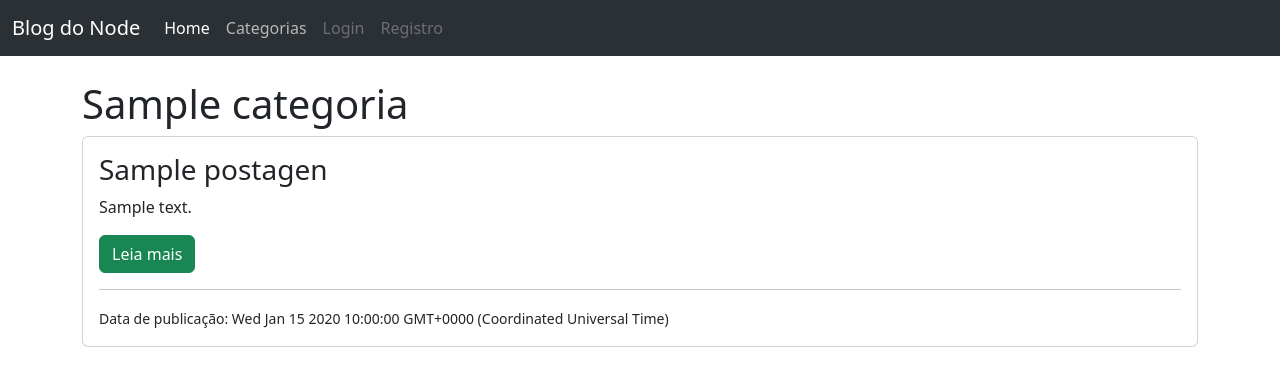
After one commit to KennedyMelo/Blog-do-Node, a Node server app: a page that uses views/partials/_navbar.handlebars in a window 1280 px wide. The commit adds this page. Shown: the top 386 px of the page. Run offline with Node 20, Linux system fonts and the light colour scheme; tables that the repository leaves empty hold one stand-in row (values such as "Sample post"); some libraries are stand-ins or nearby versions.

Commit message:
feat(categorias): create categorias page

```diff
--- a/app.js
+++ b/app.js
@@ -10,6 +10,8 @@
   const flash = require("connect-flash")
   require("./models/Postagem")
   const Postagem = mongoose.model("postagens")
+  require("./models/Categoria")
+  const Categoria = mongoose.model("categorias")
 //Configurações
   // Sessão
     app.use(session({
@@ -67,11 +69,38 @@
       res.redirect("/")
     })
   })
+  app.get("/categorias", (req, res) => {
+    Categoria.find().then(categorias => {
+      res.render("categorias/index", {categorias: categorias.map(categoria => categoria.toJSON())})
+    }).catch(err => {
+      console.log(err)
+      req.flash("error_msg", "Houve um erro interno ao listar as categorias")
+      res.redirect("/")
+    })
+  })
+  app.get("/categorias/:slug", (req, res) => {
+    Categoria.findOne({slug: req.params.slug}).then(categoria => {
+      if(categoria){
+        Postagem.find({categoria: categoria._id}).then((postagens)=> {
+          res.render("categorias/postagens", {
+            postagens: postagens.map(postagem => postagem.toJSON()),
+            categoria: categoria.toJSON()
+          })
+        }).catch((err) => {
+          req.flash("error_msg", "Houve um erro ao listar os posts")
+          res.redirect("/")
+        })
+      } else{
+        req.flash("error_msg", "Esta categoria não existe")
+        res.redirect("/")
+      }
+    }).catch((err) => {
+      req.flash("error_msg", "Houve um erro interno ao carregar a página desta categoria")
+      res.redirect("/")
+    })
+  })
   app.get("/404", (req, res) => {
     res.send("Erro 404!")
-  })
-  app.get('/posts', (req, res) => {
-    res.send('Lista posts')
   })
   app.use('/admin', admin)
 //Outros
--- /dev/null
+++ b/views/categorias/postagens.handlebars
@@ -0,0 +1,14 @@
+<h1>{{categoria.nome}}</h1>
+{{#each postagens}}
+  <div class="card">
+    <div class="card-body">
+      <h3>{{titulo}}</h3>
+      <p>{{descricao}}</p>
+      <a href="/postagem/{{slug}}"><button class="btn btn-success">Leia mais</button></a>
+      <hr>
+      <small>Data de publicação: {{data}}</small>
+    </div>
+  </div>
+{{else}}
+  <h5>Nenhuma postagem</h5>
+{{/each}}
--- a/views/partials/_navbar.handlebars
+++ b/views/partials/_navbar.handlebars
@@ -10,7 +10,7 @@
           <a class="nav-link active" aria-current="page" href="/">Home</a>
         </li>
         <li class="nav-item">
-          <a class="nav-link" href="#">Categorias</a>
+          <a class="nav-link" href="/categorias">Categorias</a>
         </li>
         <li class="nav-item">
           <a class="nav-link disabled">Login</a>
```
Also changed, not shown: views/categorias/index.handlebars (added, +7 -0 lines).
